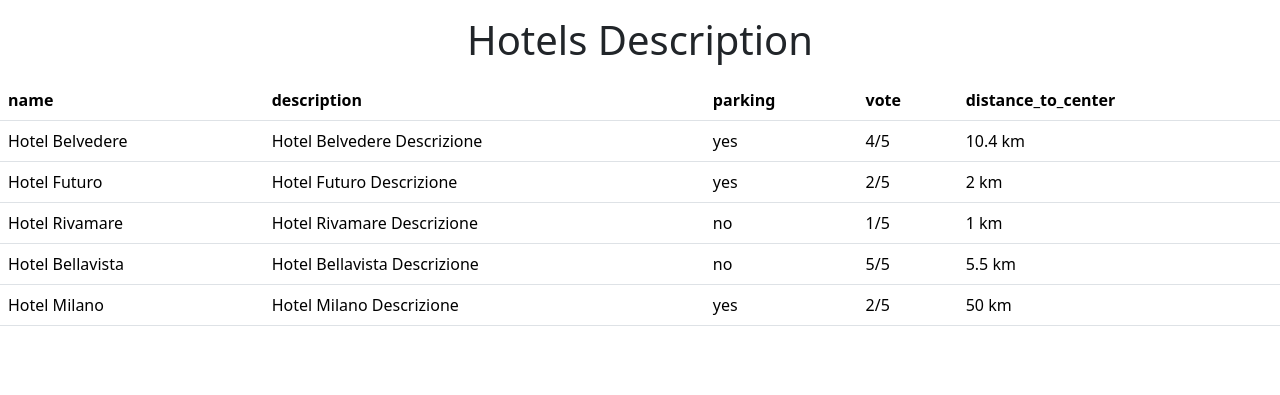
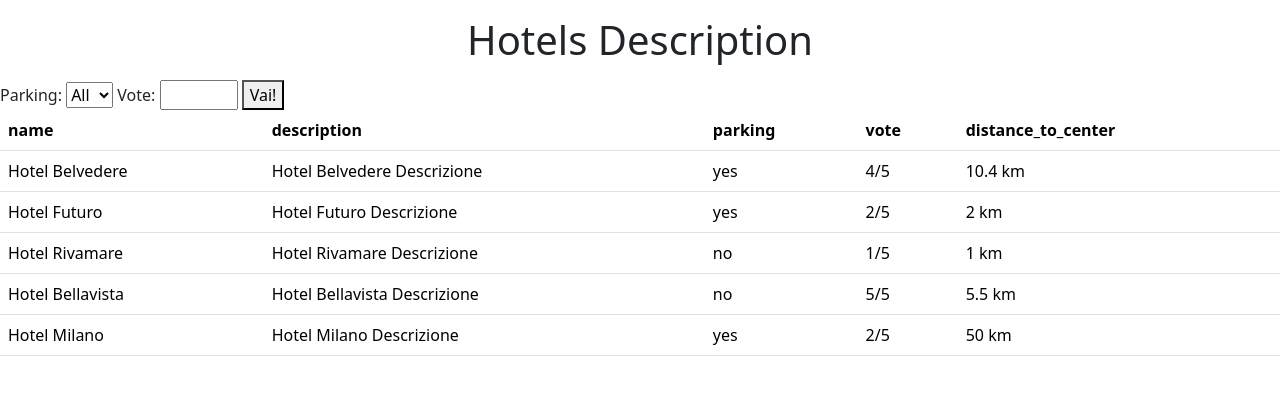
Before and after one commit to matteomedori/php-hotel, a PHP site: page / in a window 1280 px wide. Shown: the top 395 px of the page. Run offline with PHP 8.4, Linux system fonts and the light colour scheme.

Commit message:
feat: form per selezionare parcheggio e voto hotel

```diff
--- a/index.php
+++ b/index.php
@@ -37,6 +37,9 @@
             'distance_to_center' => 50
         ],
     ];
+
+    $parking = $_GET['parking'] ?? 'all';
+    $vote = $_GET['vote'] ?? 'nobody';
 ?>
 
 <!DOCTYPE html>
@@ -50,6 +53,17 @@
 </head>
 <body>
     <h1 class="text-center my-3">Hotels Description</h1>
+    <form action="index.php" method="GET">
+        <label for="parking">Parking:</label>
+        <select id="parking" name="parking">
+            <option selected="selected" value="all">All</option>
+            <option value="yes">Yes</option>
+            <option value="no">No</option>
+        </select>
+        <label for="vote">Vote:</label>
+        <input type="number" name="vote" id="vote" min="0" max="5">
+        <button type="submit">Vai!</button>
+    </form>
     <table class="table">
         <thead>
             <tr>
@@ -65,6 +79,8 @@
             // per ogni hotel
             foreach($hotels as $hotel){
                 echo '<tr>';
+                if(($hotel['parking'] === true && $parking === 'yes') || ($hotel['parking'] === false && $parking === 'no') || $parking === 'all'){
+                    if($vote === '' || $vote === 'nobody' || ($hotel['vote'] === 0 && $vote === '0') || ($hotel['vote'] === 1 && $vote === '1') || ($hotel['vote'] === 2 && $vote === '2') || ($hotel['vote'] === 3 && $vote === '3') || ($hotel['vote'] === 4 && $vote === '4') || ($hotel['vote'] === 5 && $vote === '5')){
                     // per ogni coppia chiave valore di ciascun hotel
                     foreach($hotel as $key => $value){
                         if($key === 'parking' && $value === true){
@@ -75,9 +91,10 @@
                             echo "<td>$value/5</td>";
                         } elseif ($key === 'distance_to_center'){
                             echo "<td>$value km</td>";
+                        } else {
+                            echo "<td>$value</td>";
                         }
-                    else{
-                        echo "<td>$value</td>";
+                    }
                     }
                 }
                 echo '</tr>';
```
Lines whose indentation alone changed are shown as unchanged.
